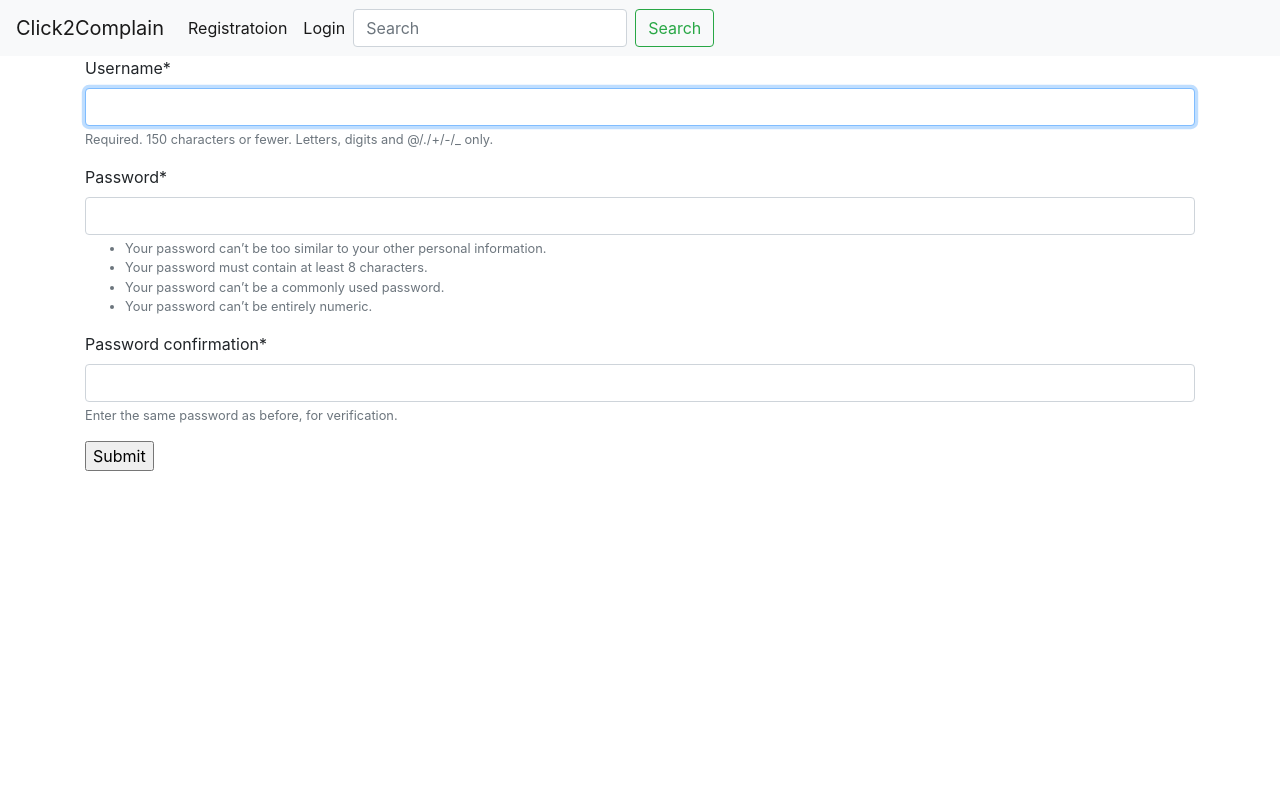
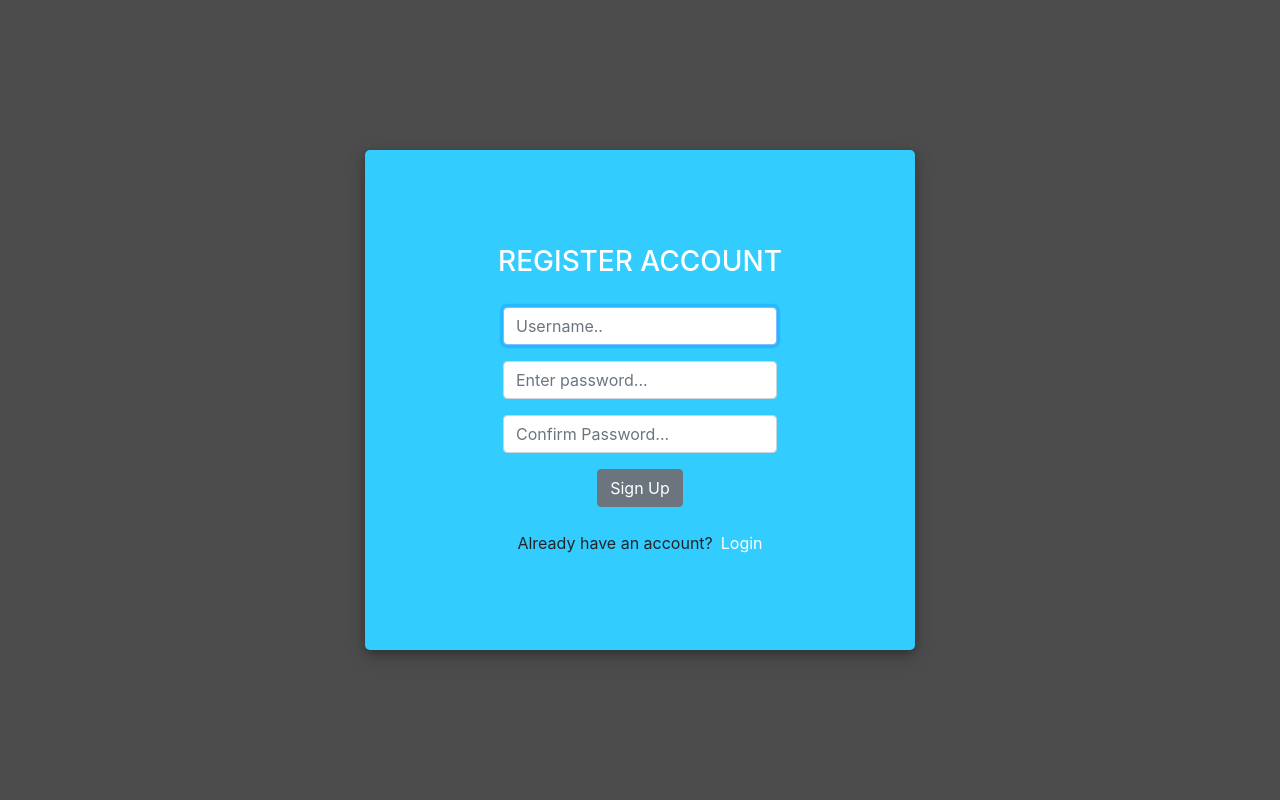
Before and after one commit to YeasinKabirJoy/ComplainManagementSystem, a Django app: page /registration/ in a window 1280 px wide. Run offline with Django 3.2, Linux system fonts and the light colour scheme; some libraries are stand-ins or nearby versions.

Commit message:
registration page

```diff
--- /dev/null
+++ b/UserManagement/registrationForm.py
@@ -0,0 +1,9 @@
+from django.contrib.auth.forms import UserCreationForm
+from django.contrib.auth.models import User
+
+
+
+class CreateUserForm(UserCreationForm):
+    class Meta:
+        model = User
+        fields = ['username', 'password1', 'password2']
--- a/UserManagement/views.py
+++ b/UserManagement/views.py
@@ -1,17 +1,19 @@
 from django.shortcuts import render, redirect
 from django.contrib.auth.forms import UserCreationForm
+from .registrationForm import CreateUserForm
 
 # Create your views here.
 def registration(request):
-    form = UserCreationForm()
+    form = CreateUserForm()
     msg =""
 
     if request.method == 'POST':
-        form = UserCreationForm(request.POST)
+        form = CreateUserForm(request.POST)
         msg="Invalid Input"
         if form.is_valid():
             form.save()
             msg="Registration Successful!"
+            form = CreateUserForm()
             return redirect('login')
     context = {
         "message":msg,
--- a/templates/InfoNContact/FAQ.html
+++ b/templates/InfoNContact/FAQ.html
@@ -11,7 +11,7 @@
                 </button>
               </h5>
             </div>
-            <div id="collapse{{ forloop.counter}}" class="collapse" aria-labelledby="heading{{ forloop.counter}}" data-parent="#accordion" style="background-color:#d0d0d0">
+            <div id="collapse{{forloop.counter}}" class="collapse" aria-labelledby="heading{{ forloop.counter}}" data-parent="#accordion" style="background-color:#d0d0d0">
               <div class="card-body">
                   {{ f.answer }}
               </div>
--- a/templates/UserManagement/registration.html
+++ b/templates/UserManagement/registration.html
@@ -1,12 +1,183 @@
-{% extends 'base.html' %}
+{% load static %}
+<!DOCTYPE html>
+<html>
 
-{% load crispy_forms_tags %}
+<head>
+	<title>Login</title>
+	<link rel="stylesheet" href="https://stackpath.bootstrapcdn.com/bootstrap/4.1.3/css/bootstrap.min.css" integrity="sha384-MCw98/SFnGE8fJT3GXwEOngsV7Zt27NXFoaoApmYm81iuXoPkFOJwJ8ERdknLPMO" crossorigin="anonymous">
+	<script src="https://ajax.googleapis.com/ajax/libs/jquery/3.3.1/jquery.min.js"></script>
+	<link rel="stylesheet" href="https://use.fontawesome.com/releases/v5.6.1/css/all.css" integrity="sha384-gfdkjb5BdAXd+lj+gudLWI+BXq4IuLW5IT+brZEZsLFm++aCMlF1V92rMkPaX4PP" crossorigin="anonymous">
 
-{% block content %}
-    {{ message }}
-    <form method="POST">
-        {% csrf_token %}
-        {{ form | crispy}}
-        <input type="submit">
-    </form>
-{% endblock content %}
+	<style>
+		body,
+		html {
+			margin: 0;
+			padding: 0;
+			height: 100%;
+			background: #4c4c4c !important;
+
+
+		}
+
+		.user_card {
+			width: 550px;
+            height: 500px;
+			margin-top: auto;
+			margin-bottom: auto;
+			background: #33ccff;
+			position: relative;
+			display: flex;
+			justify-content: center;
+			flex-direction: column;
+			padding: 10px;
+			box-shadow: 0 4px 8px 0 rgba(0, 0, 0, 0.2), 0 6px 20px 0 rgba(0, 0, 0, 0.19);
+			-webkit-box-shadow: 0 4px 8px 0 rgba(0, 0, 0, 0.2), 0 6px 20px 0 rgba(0, 0, 0, 0.19);
+			-moz-box-shadow: 0 4px 8px 0 rgba(0, 0, 0, 0.2), 0 6px 20px 0 rgba(0, 0, 0, 0.19);
+			border-radius: 5px;
+
+		}
+
+		.form_container {
+			margin-top: 20px;
+		}
+
+		#form-title{
+			color: #ffffff;
+		}
+		.login_btn {
+			width: 100%;
+			background: #33ccff !important;
+			color: white !important;
+		}
+		.login_btn:focus {
+			box-shadow: none !important;
+			outline: 0px !important;
+		}
+		.login_container {
+			padding: 0 2rem;
+		}
+		.input-group-text {
+			{#background: #f7ba5b !important;#}
+			color: white !important;
+			border: 0 !important;
+			border-radius: 0.25rem 0 0 0.25rem !important;
+		}
+		.input_user,
+		.input_pass:focus {
+			box-shadow: none !important;
+			outline: 0px !important;
+		}
+        .input-group mb-3{
+            width: 150%;
+        }
+        .login a{
+            text-decoration: none;
+            color: white;
+        }
+
+
+	</style>
+
+</head>
+<body>
+	<div class="container h-100">
+
+		<div class="d-flex justify-content-center h-100">
+
+
+			<div class="user_card">
+                <div class="d-flex justify-content-center">
+                    <h3 id="form-title">REGISTER ACCOUNT</h3>
+                </div>
+
+				<div class="d-flex justify-content-center form_container">
+
+					<form method="POST" action="">
+                        {% csrf_token %}
+						<div class="input-group mb-3">
+                            {{ form.username }}
+						</div>
+
+						<div class="input-group mb-3">
+							{{ form.password1 }}
+						</div>
+                        <div class="input-group mb-3">
+							{{ form.password2 }}
+						</div>
+
+
+				   		<div class="d-flex justify-content-center mt-3 login_container">
+
+                           <button type="submit" class="btn btn-secondary">Sign Up</button>
+
+
+				   		</div>
+					</form>
+				</div>
+                {{ msg }}
+
+				<div class="mt-4">
+					<div class="d-flex justify-content-center links login">
+
+						Already have an account?
+                        <a href="{% url 'login' %}" class="ml-2">Login</a>
+					</div>
+				</div>
+			</div>
+		</div>
+	</div>
+     {{ msg }}
+	<script>
+						/* Because i didnt set placeholder values in forms.py they will be set here using vanilla Javascript
+		//We start indexing at one because CSRF_token is considered and input field
+		 */
+
+		//Query All input fields
+		var form_fields = document.getElementsByTagName('input')
+		form_fields[1].placeholder='Username..';
+		form_fields[2].placeholder='Enter password...';
+		form_fields[3].placeholder='Confirm Password...';
+		{#form_fields[4].placeholder='Re-enter Password...';#}
+
+
+		for (var field in form_fields){
+			form_fields[field].className += ' form-control'
+		}
+	</script>
+</body>
+</html>
+
+
+
+
+
+
+
+
+
+
+
+
+
+
+
+
+
+
+
+
+
+
+
+{#{% extends 'base.html' %}#}
+{##}
+{#{% load crispy_forms_tags %}#}
+{##}
+{#{% block content %}#}
+{#    {{ message }}#}
+{#    <form method="POST">#}
+{#        {% csrf_token %}#}
+{#        {{ form | crispy}}#}
+{#        <input type="submit">#}
+{#    </form>#}
+{#{% endblock content %}#}
```
Also changed, not shown: UserManagement/static/UserManagement/versity.jpg (added), UserManagement/static/UserManagement/versity1.jpg (added), db.sqlite3, templates/UserManagement/pic1.jpg (added).
